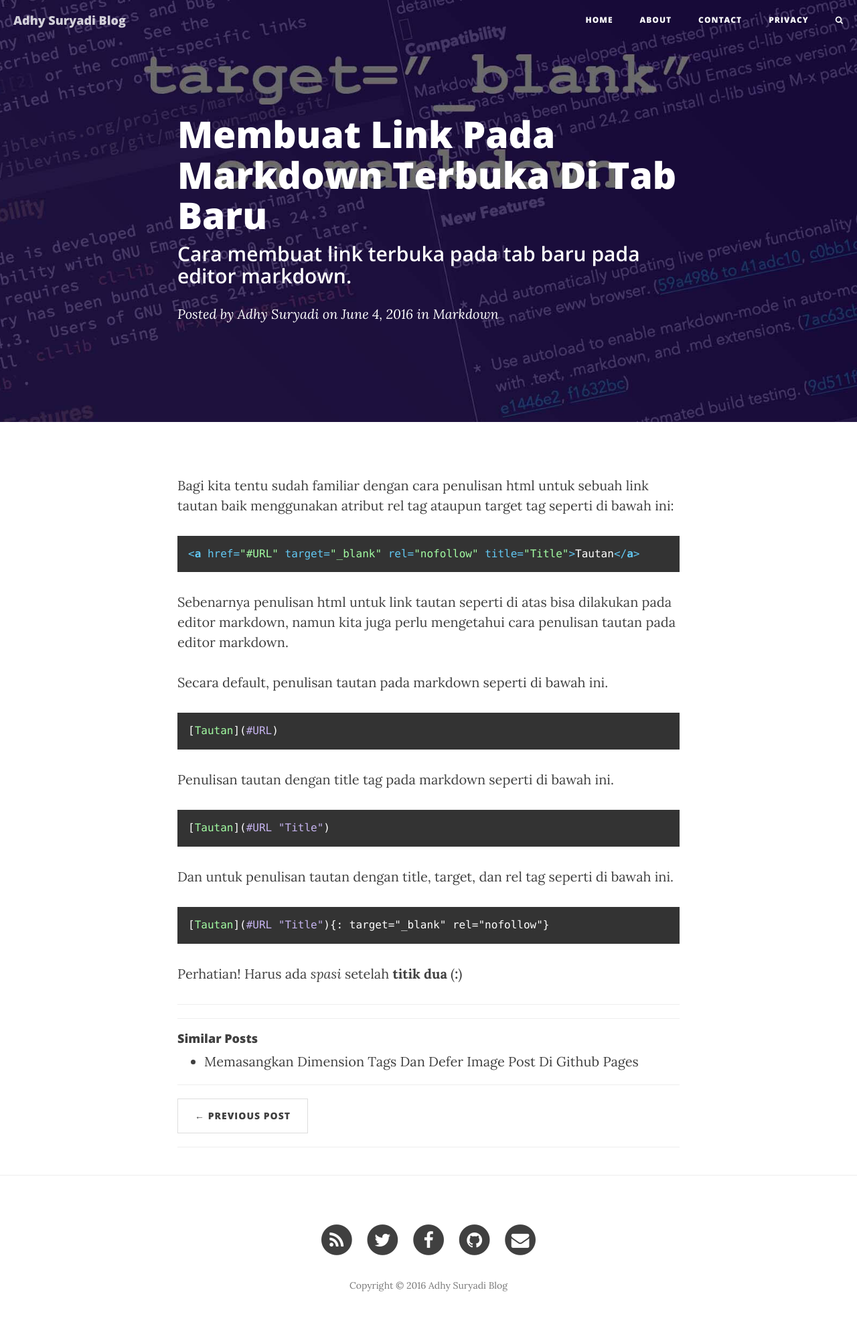
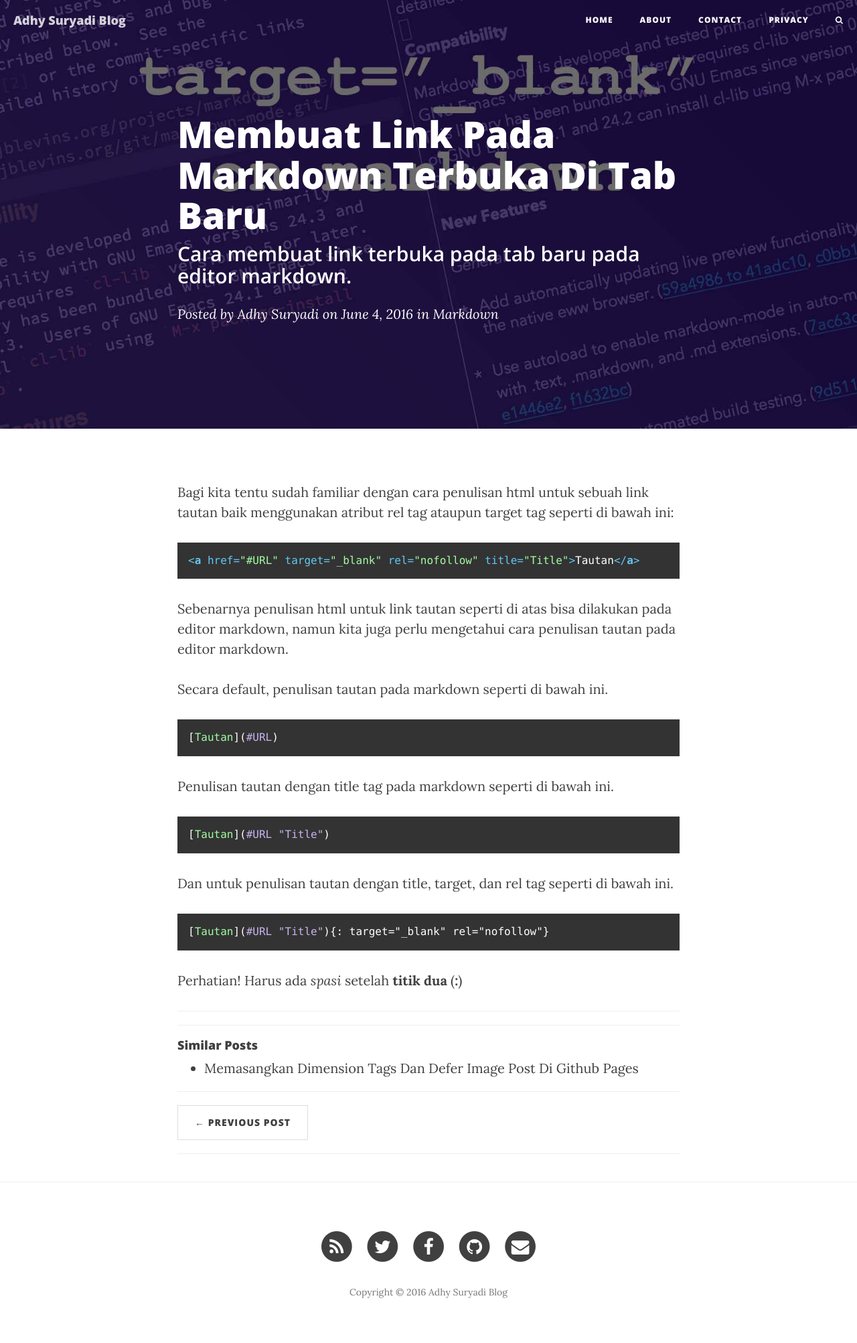
Before and after one commit to KompiAjaib/kompiajaib.github.io, a Jekyll site: the page built from _posts/2016-06-04-membuat-link-terbuka-di-tab-baru.markdown, in a window 1280 px wide. Shown: the whole page at 67% size. Built offline with Jekyll 4.4.1, drawn with Linux system fonts in a browser that asks for light colours; nearby versions of some CDN libraries; comment, search, counter and statistics services are not loaded.

Commit message:
Update post.html

```diff
--- a/_layouts/post.html
+++ b/_layouts/post.html
@@ -12,7 +12,7 @@ layout: default
                     {% if page.subtitle %}
                     <h2 class="subheading">{{ page.subtitle }}</h2>
                     {% endif %}
-                    <span class="meta">Posted by {% if page.author %}{{ page.author }}{% else %}{{ site.title }}{% endif %} on {{ page.date | date: "%B %-d, %Y" }} in {% for tag in page.tags %}<a href="/tags/{{ tag }}"> {{ tag }}</a> {% endfor %}</span>
+                    <h3 class="meta">Posted by {% if page.author %}{{ page.author }}{% else %}{{ site.title }}{% endif %} on {{ page.date | date: "%B %-d, %Y" }} in {% for tag in page.tags %}<a href="/tags/{{ tag }}"> {{ tag }}</a> {% endfor %}</h3>
                 </div>
             </div>
         </div>
```
